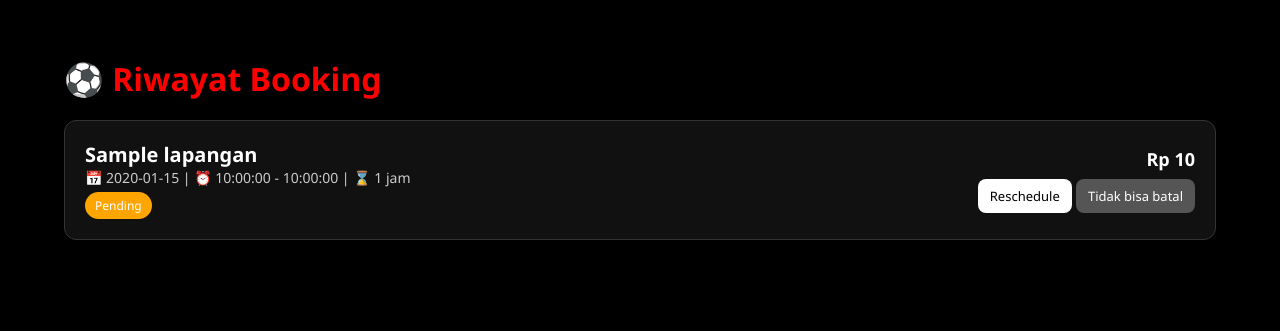
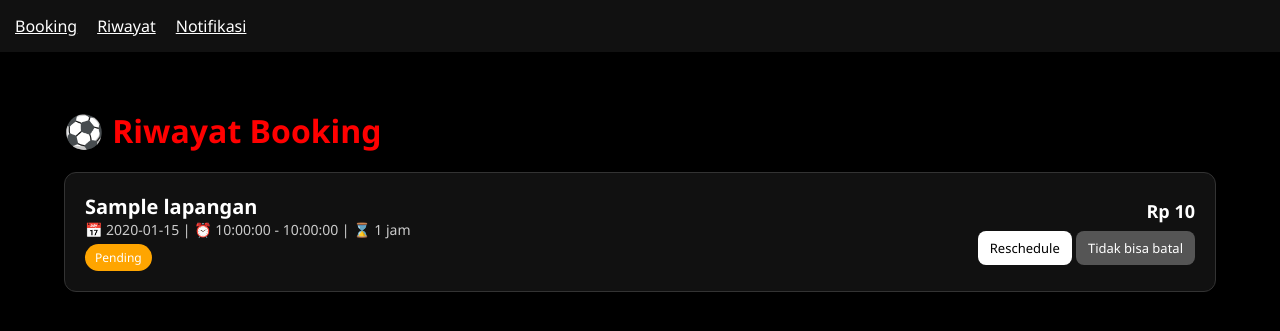
Before and after one commit to riskyhelen05/goalkick-booking, a PHP site: page /riwayat.php in a window 1280 px wide. Shown: the top 331 px of the page. Run offline with PHP 8.4, Linux system fonts and the light colour scheme; the visitor is signed in with stand-in values (Sample User, id 1); tables that the repository leaves empty hold one stand-in row (values such as "Sample post").

Commit message:
Menambahkan Fitur Pada  Riwayat Booking

```diff
--- a/riwayat.php
+++ b/riwayat.php
@@ -2,15 +2,18 @@
 session_start();
 include 'koneksi.php';
 
-// sementara untuk testing
-$_SESSION['user_id'] = 1;
+if (!isset($_SESSION['user_id'])) {
+    header("Location: login.php");
+    exit;
+}
 
-$user_id = $_SESSION['user_id'];
+$user_id = intval($_SESSION['user_id']);
 
 $query = mysqli_query($koneksi, "
     SELECT b.*, l.nama as nama_lapangan
     FROM booking b
     LEFT JOIN lapangan l ON b.lapangan_id = l.id
+    WHERE b.user_id = '$user_id'
     ORDER BY b.tanggal DESC
 ");
 
@@ -115,6 +118,12 @@ while ($row = mysqli_fetch_assoc($query)) {
 </head>
 <body>
 
+<nav style="display:flex; gap:20px; padding:15px; background:#111;">
+    <a href="/goalkick-booking/booking.php" style="color:white;">Booking</a>
+    <a href="/goalkick-booking/riwayat.php" style="color:white;">Riwayat</a>
+    <a href="/goalkick-booking/notifikasi.php" style="color:white;">Notifikasi</a>
+</nav>
+
 <div class="container">
     <h2>⚽ Riwayat Booking</h2>
 
```
